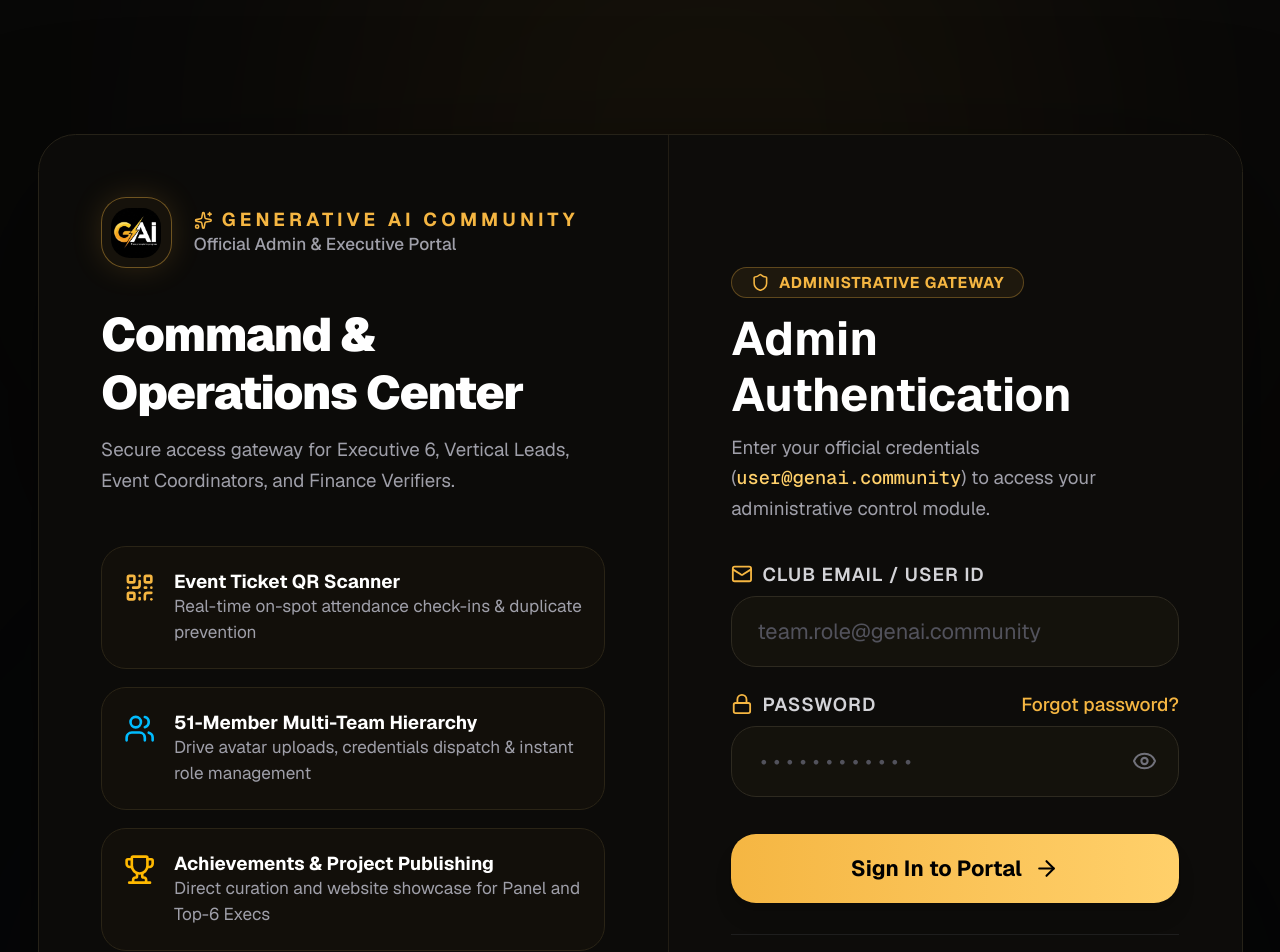
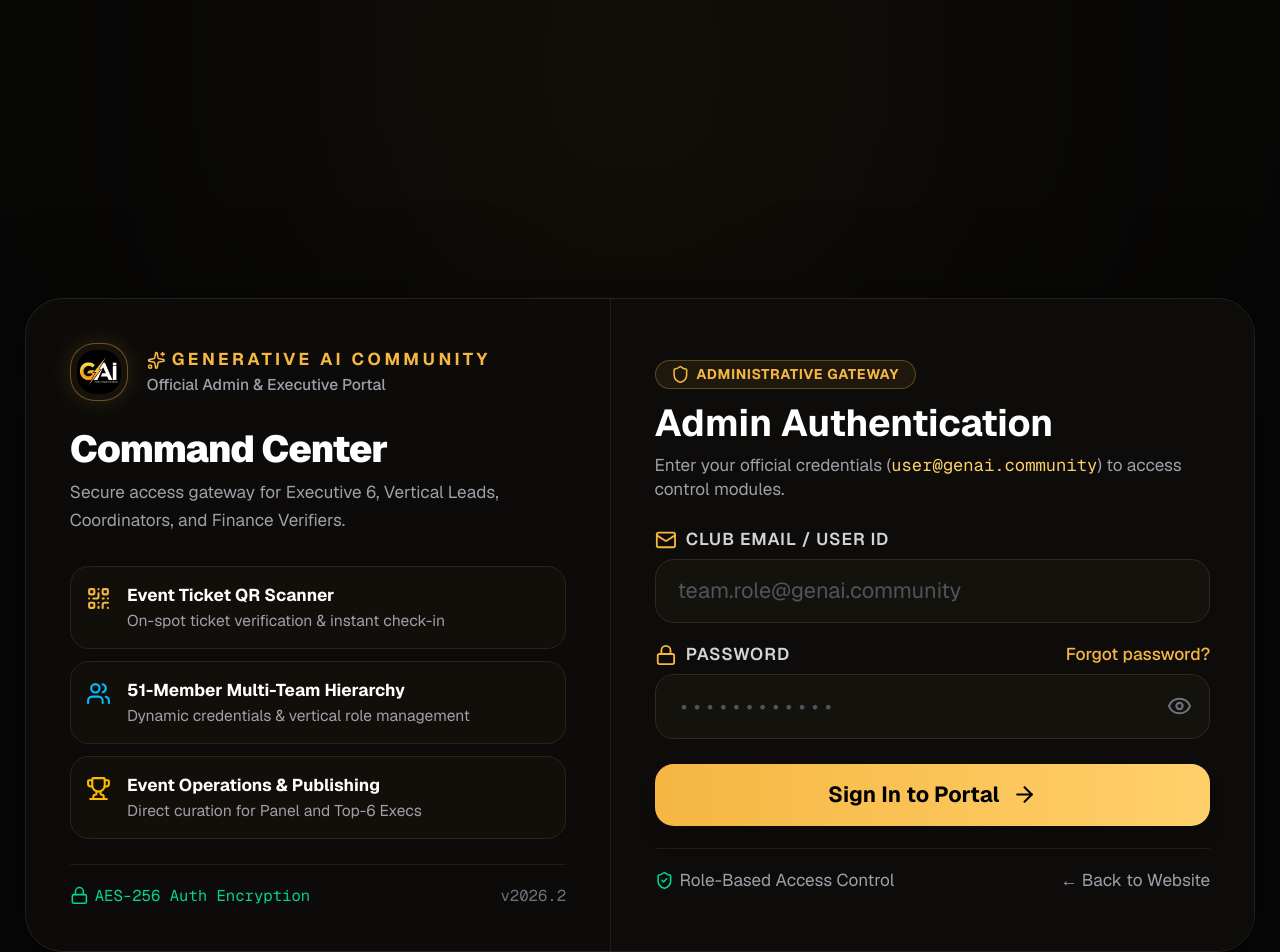
Before and after one commit to GenAI-Community-VITB/GenAI-Community-VITB-Website, a Next.js app: page /admin/login in a window 1280 px wide. Shown: the top 952 px of the page. Built offline with nearby package versions, Linux system fonts and the light colour scheme.

Commit message:
feat(ui): dynamic mobile viewport scaling and zero-scroll top-aligned admin gateway

```diff
--- a/app/admin/login/page.tsx
+++ b/app/admin/login/page.tsx
@@ -20,91 +20,91 @@ export default async function AdminLoginPage({ searchParams }: AdminLoginPagePro
   const hasInvalidCredentials = params.error === "invalid_credentials";
 
   return (
-    <main className="min-h-screen bg-[#070707] px-4 py-12 sm:px-6 flex items-center justify-center relative overflow-hidden">
+    <main className="min-h-screen bg-[#070707] px-4 pt-4 sm:pt-6 pb-6 flex items-start sm:items-center justify-center relative overflow-hidden">
       {/* Background ambient lighting */}
-      <div className="pointer-events-none absolute -top-40 left-1/4 h-[500px] w-[500px] rounded-full bg-[#f5b642]/[0.07] blur-[120px]" />
-      <div className="pointer-events-none absolute -bottom-40 right-1/4 h-[500px] w-[500px] rounded-full bg-[#38bdf8]/[0.05] blur-[120px]" />
+      <div className="pointer-events-none absolute -top-40 left-1/4 h-[400px] w-[400px] rounded-full bg-[#f5b642]/[0.07] blur-[120px]" />
+      <div className="pointer-events-none absolute -bottom-40 right-1/4 h-[400px] w-[400px] rounded-full bg-[#38bdf8]/[0.05] blur-[120px]" />
 
-      <div className="relative mx-auto grid w-full max-w-5xl overflow-hidden rounded-3xl border border-[#262218] bg-[#0c0b09] shadow-[0_32px_90px_rgba(0,0,0,0.65)] md:grid-cols-[1.1fr_1fr] backdrop-blur-xl">
+      <div className="relative mx-auto grid w-full max-w-4xl overflow-hidden rounded-3xl border border-[#262218] bg-[#0c0b09] shadow-[0_24px_70px_rgba(0,0,0,0.65)] md:grid-cols-[1fr_1.1fr] backdrop-blur-xl">
         {/* Left Side: Club Info & Feature Highlights */}
-        <section className="relative hidden border-r border-[#221d14] bg-[radial-gradient(ellipse_at_top_left,_rgba(245,182,66,0.14),_transparent_65%),_#100e0a] p-10 md:flex md:flex-col md:justify-between">
-          <div className="space-y-6">
-            <div className="flex items-center gap-3.5">
-              <div className="overflow-hidden rounded-2xl border border-[#f5b642]/40 bg-[#16120b] p-1.5 shadow-[0_0_20px_rgba(245,182,66,0.15)]">
+        <section className="relative hidden border-r border-[#221d14] bg-[radial-gradient(ellipse_at_top_left,_rgba(245,182,66,0.14),_transparent_65%),_#100e0a] p-6 sm:p-7 md:flex md:flex-col md:justify-between">
+          <div className="space-y-4">
+            <div className="flex items-center gap-3">
+              <div className="overflow-hidden rounded-2xl border border-[#f5b642]/40 bg-[#16120b] p-1 shadow-[0_0_15px_rgba(245,182,66,0.15)]">
                 <Image
                   src={ClubIcon}
                   alt="Club Icon"
-                  width={38}
-                  height={38}
-                  className="h-8 w-8 object-cover rounded-xl"
+                  width={32}
+                  height={32}
+                  className="h-7 w-7 object-cover rounded-xl"
                   priority
                 />
               </div>
               <div>
-                <span className="text-xs font-bold uppercase tracking-[0.22em] text-[#f5b642] flex items-center gap-1.5">
+                <span className="text-[11px] font-bold uppercase tracking-[0.2em] text-[#f5b642] flex items-center gap-1">
                   <Sparkles className="h-3 w-3" />
                   Generative AI Community
                 </span>
-                <p className="text-[11px] text-zinc-400 font-medium">Official Admin & Executive Portal</p>
+                <p className="text-[10px] text-zinc-400 font-medium">Official Admin & Executive Portal</p>
               </div>
             </div>
 
             <div>
-              <h1 className="text-3xl font-black leading-tight text-white tracking-tight">
-                Command & Operations Center
+              <h1 className="text-2xl font-black leading-tight text-white tracking-tight">
+                Command Center
               </h1>
-              <p className="mt-2 text-xs leading-relaxed text-zinc-400">
-                Secure access gateway for Executive 6, Vertical Leads, Event Coordinators, and Finance Verifiers.
+              <p className="mt-1 text-[11px] leading-relaxed text-zinc-400">
+                Secure access gateway for Executive 6, Vertical Leads, Coordinators, and Finance Verifiers.
               </p>
             </div>
 
             {/* Feature Highlights Grid */}
-            <div className="grid gap-3 pt-2">
-              <div className="flex items-start gap-3 rounded-2xl border border-[#2a2416] bg-[#14110b]/80 p-3.5 transition hover:border-[#f5b642]/40">
-                <QrCode className="h-5 w-5 text-[#f5b642] shrink-0 mt-0.5" />
+            <div className="grid gap-2 pt-1">
+              <div className="flex items-start gap-2.5 rounded-xl border border-[#2a2416] bg-[#14110b]/80 p-2.5 transition hover:border-[#f5b642]/40">
+                <QrCode className="h-4 w-4 text-[#f5b642] shrink-0 mt-0.5" />
                 <div>
-                  <h4 className="text-xs font-bold text-white">Event Ticket QR Scanner</h4>
-                  <p className="text-[11px] text-zinc-400">Real-time on-spot attendance check-ins & duplicate prevention</p>
+                  <h4 className="text-[11px] font-bold text-white">Event Ticket QR Scanner</h4>
+                  <p className="text-[10px] text-zinc-400">On-spot ticket verification & instant check-in</p>
                 </div>
               </div>
 
-              <div className="flex items-start gap-3 rounded-2xl border border-[#2a2416] bg-[#14110b]/80 p-3.5 transition hover:border-sky-500/40">
-                <Users className="h-5 w-5 text-sky-400 shrink-0 mt-0.5" />
+              <div className="flex items-start gap-2.5 rounded-xl border border-[#2a2416] bg-[#14110b]/80 p-2.5 transition hover:border-sky-500/40">
+                <Users className="h-4 w-4 text-sky-400 shrink-0 mt-0.5" />
                 <div>
-                  <h4 className="text-xs font-bold text-white">51-Member Multi-Team Hierarchy</h4>
-                  <p className="text-[11px] text-zinc-400">Drive avatar uploads, credentials dispatch & instant role management</p>
+                  <h4 className="text-[11px] font-bold text-white">51-Member Multi-Team Hierarchy</h4>
+                  <p className="text-[10px] text-zinc-400">Dynamic credentials & vertical role management</p>
                 </div>
               </div>
 
-              <div className="flex items-start gap-3 rounded-2xl border border-[#2a2416] bg-[#14110b]/80 p-3.5 transition hover:border-amber-500/40">
-                <Trophy className="h-5 w-5 text-amber-400 shrink-0 mt-0.5" />
+              <div className="flex items-start gap-2.5 rounded-xl border border-[#2a2416] bg-[#14110b]/80 p-2.5 transition hover:border-amber-500/40">
+                <Trophy className="h-4 w-4 text-amber-400 shrink-0 mt-0.5" />
                 <div>
-                  <h4 className="text-xs font-bold text-white">Achievements & Project Publishing</h4>
-                  <p className="text-[11px] text-zinc-400">Direct curation and website showcase for Panel and Top-6 Execs</p>
+                  <h4 className="text-[11px] font-bold text-white">Event Operations & Publishing</h4>
+                  <p className="text-[10px] text-zinc-400">Direct curation for Panel and Top-6 Execs</p>
                 </div>
               </div>
             </div>
           </div>
 
-          <div className="mt-8 flex items-center justify-between border-t border-[#221c12] pt-4 text-[11px] text-zinc-500">
-            <span className="flex items-center gap-1.5 font-mono">
-              <Lock className="h-3 w-3 text-emerald-400" />
+          <div className="mt-4 flex items-center justify-between border-t border-[#221c12] pt-3 text-[10px] text-zinc-500 font-mono">
+            <span className="flex items-center gap-1 text-emerald-400">
+              <Lock className="h-3 w-3" />
               AES-256 Auth Encryption
             </span>
-            <span className="font-mono">v2026.2</span>
+            <span>v2026.2</span>
           </div>
         </section>
 
         {/* Right Side: Admin Authentication Form */}
-        <section className="p-8 sm:p-10 flex flex-col justify-center bg-[#0d0c0a]">
+        <section className="p-6 sm:p-7 flex flex-col justify-center bg-[#0d0c0a]">
           <div>
-            <div className="inline-flex items-center gap-1.5 rounded-full border border-[#f5b642]/30 bg-[#1e180d] px-3 py-0.5 text-[10px] font-bold text-[#f5b642] uppercase tracking-wider mb-2">
+            <div className="inline-flex items-center gap-1 rounded-full border border-[#f5b642]/30 bg-[#1e180d] px-2.5 py-0.5 text-[9px] font-bold text-[#f5b642] uppercase tracking-wider mb-1.5">
               <Shield className="h-3 w-3" />
               Administrative Gateway
             </div>
-            <h2 className="text-2xl font-bold text-white sm:text-3xl">Admin Authentication</h2>
-            <p className="mt-1.5 text-xs text-zinc-400 leading-relaxed">
-              Enter your official credentials (<span className="text-[#ffd06a] font-mono font-medium">user@genai.community</span>) to access your administrative control module.
+            <h2 className="text-xl font-bold text-white sm:text-2xl">Admin Authentication</h2>
+            <p className="mt-1 text-[11px] text-zinc-400 leading-snug">
+              Enter your official credentials (<span className="text-[#ffd06a] font-mono">user@genai.community</span>) to access control modules.
             </p>
           </div>
 
--- a/app/globals.css
+++ b/app/globals.css
@@ -17,6 +17,11 @@
   --font-mono: var(--font-geist-mono);
 }
 
+html {
+  font-size: 16px;
+  -webkit-text-size-adjust: 100%;
+}
+
 html, body {
   background: var(--background);
   color: var(--foreground);
@@ -24,7 +29,25 @@ html, body {
   overflow-x: hidden !important;
   max-width: 100vw;
   scroll-behavior: smooth;
-  zoom: 1.25;
+}
+
+/* Dynamic Responsive Scaling: Fluid 100% on Smartphones, 115% on Tablets, 125% on Widescreen Desktops */
+@media (max-width: 767px) {
+  html, body {
+    zoom: 1 !important;
+  }
+}
+
+@media (min-width: 768px) and (max-width: 1023px) {
+  html, body {
+    zoom: 1.15;
+  }
+}
+
+@media (min-width: 1024px) {
+  html, body {
+    zoom: 1.25;
+  }
 }
 
 /* ── Apple-style Scrollbar Stripping ──────────────────────── */
--- a/app/layout.tsx
+++ b/app/layout.tsx
@@ -19,6 +19,7 @@ export const viewport: Viewport = {
   width: "device-width",
   initialScale: 1,
   maximumScale: 5,
+  viewportFit: "cover",
   themeColor: "#000000",
 };
 
--- a/components/admin/admin-login-form.tsx
+++ b/components/admin/admin-login-form.tsx
@@ -90,10 +90,10 @@ export function AdminLoginForm({ showInitialError }: { showInitialError: boolean
         </div>
       )}
 
-      <form onSubmit={handleSubmit} className="mt-6 space-y-4">
+      <form onSubmit={handleSubmit} className="mt-4 space-y-3">
         {/* Email Field */}
-        <div className="space-y-1.5">
-          <label className="text-xs font-semibold tracking-wider text-zinc-300 uppercase flex items-center gap-1.5" htmlFor="admin-email">
+        <div className="space-y-1">
+          <label className="text-[11px] font-semibold tracking-wider text-zinc-300 uppercase flex items-center gap-1.5" htmlFor="admin-email">
             <Mail className="h-3.5 w-3.5 text-[#f5b642]" />
             Club Email / User ID
           </label>
@@ -105,15 +105,15 @@ export function AdminLoginForm({ showInitialError }: { showInitialError: boolean
               required
               autoComplete="email"
               placeholder="team.role@genai.community"
-              className="w-full rounded-2xl border border-[#2e2a20] bg-[#14120c] px-4 py-3 text-sm text-white outline-none transition placeholder:text-zinc-600 focus:border-[#f5b642] focus:ring-2 focus:ring-[#f5b642]/20"
+              className="w-full rounded-xl border border-[#2e2a20] bg-[#14120c] px-3.5 py-2.5 text-sm text-white outline-none transition placeholder:text-zinc-600 focus:border-[#f5b642] focus:ring-2 focus:ring-[#f5b642]/20"
             />
           </div>
         </div>
 
         {/* Password Field */}
-        <div className="space-y-1.5">
+        <div className="space-y-1">
           <div className="flex items-center justify-between">
-            <label className="text-xs font-semibold tracking-wider text-zinc-300 uppercase flex items-center gap-1.5" htmlFor="admin-password">
+            <label className="text-[11px] font-semibold tracking-wider text-zinc-300 uppercase flex items-center gap-1.5" htmlFor="admin-password">
               <Lock className="h-3.5 w-3.5 text-[#f5b642]" />
               Password
             </label>
@@ -123,7 +123,7 @@ export function AdminLoginForm({ showInitialError }: { showInitialError: boolean
                 setResetStatus(null);
                 setShowForgotModal(true);
               }}
-              className="text-xs font-medium text-[#f5b642] hover:text-[#ffd06a] hover:underline"
+              className="text-[11px] font-medium text-[#f5b642] hover:text-[#ffd06a] hover:underline cursor-pointer"
             >
               Forgot password?
             </button>
@@ -136,12 +136,12 @@ export function AdminLoginForm({ showInitialError }: { showInitialError: boolean
               required
               autoComplete="current-password"
               placeholder="••••••••••••"
-              className="w-full rounded-2xl border border-[#2e2a20] bg-[#14120c] px-4 py-3 pr-11 text-sm text-white outline-none transition placeholder:text-zinc-600 focus:border-[#f5b642] focus:ring-2 focus:ring-[#f5b642]/20 font-mono"
+              className="w-full rounded-xl border border-[#2e2a20] bg-[#14120c] px-3.5 py-2.5 pr-11 text-sm text-white outline-none transition placeholder:text-zinc-600 focus:border-[#f5b642] focus:ring-2 focus:ring-[#f5b642]/20 font-mono"
             />
             <button
               type="button"
               onClick={() => setShowPassword(!showPassword)}
-              className="absolute right-3.5 top-1/2 -translate-y-1/2 text-zinc-500 hover:text-zinc-300"
+              className="absolute right-3 top-1/2 -translate-y-1/2 text-zinc-500 hover:text-zinc-300 cursor-pointer"
             >
               {showPassword ? <EyeOff className="h-4 w-4" /> : <Eye className="h-4 w-4" />}
             </button>
@@ -151,7 +151,7 @@ export function AdminLoginForm({ showInitialError }: { showInitialError: boolean
         <button
           type="submit"
           disabled={pending}
-          className="mt-2 inline-flex w-full items-center justify-center gap-2 rounded-2xl bg-gradient-to-r from-[#f5b642] to-[#ffd06a] px-5 py-3 text-sm font-bold text-black shadow-lg transition hover:brightness-110 focus:outline-none focus:ring-2 focus:ring-[#f5b642]/40 disabled:opacity-60 cursor-pointer"
+          className="mt-1 inline-flex w-full items-center justify-center gap-2 rounded-xl bg-gradient-to-r from-[#f5b642] to-[#ffd06a] px-4 py-2.5 text-sm font-bold text-black shadow-lg transition hover:brightness-110 focus:outline-none focus:ring-2 focus:ring-[#f5b642]/40 disabled:opacity-60 cursor-pointer"
         >
           {pending ? (
             <span>Authenticating...</span>
@@ -164,9 +164,9 @@ export function AdminLoginForm({ showInitialError }: { showInitialError: boolean
         </button>
       </form>
 
-      <div className="mt-5 pt-4 border-t border-[#1e1e1e] flex items-center justify-between text-xs text-zinc-400">
+      <div className="mt-3.5 pt-3 border-t border-[#1e1e1e] flex items-center justify-between text-[11px] text-zinc-400">
         <span className="flex items-center gap-1">
-          <ShieldCheck className="h-3.5 w-3.5 text-emerald-400" />
+          <ShieldCheck className="h-3 w-3 text-emerald-400" />
           Role-Based Access Control
         </span>
         <Link href="/" className="hover:text-white transition">
```
